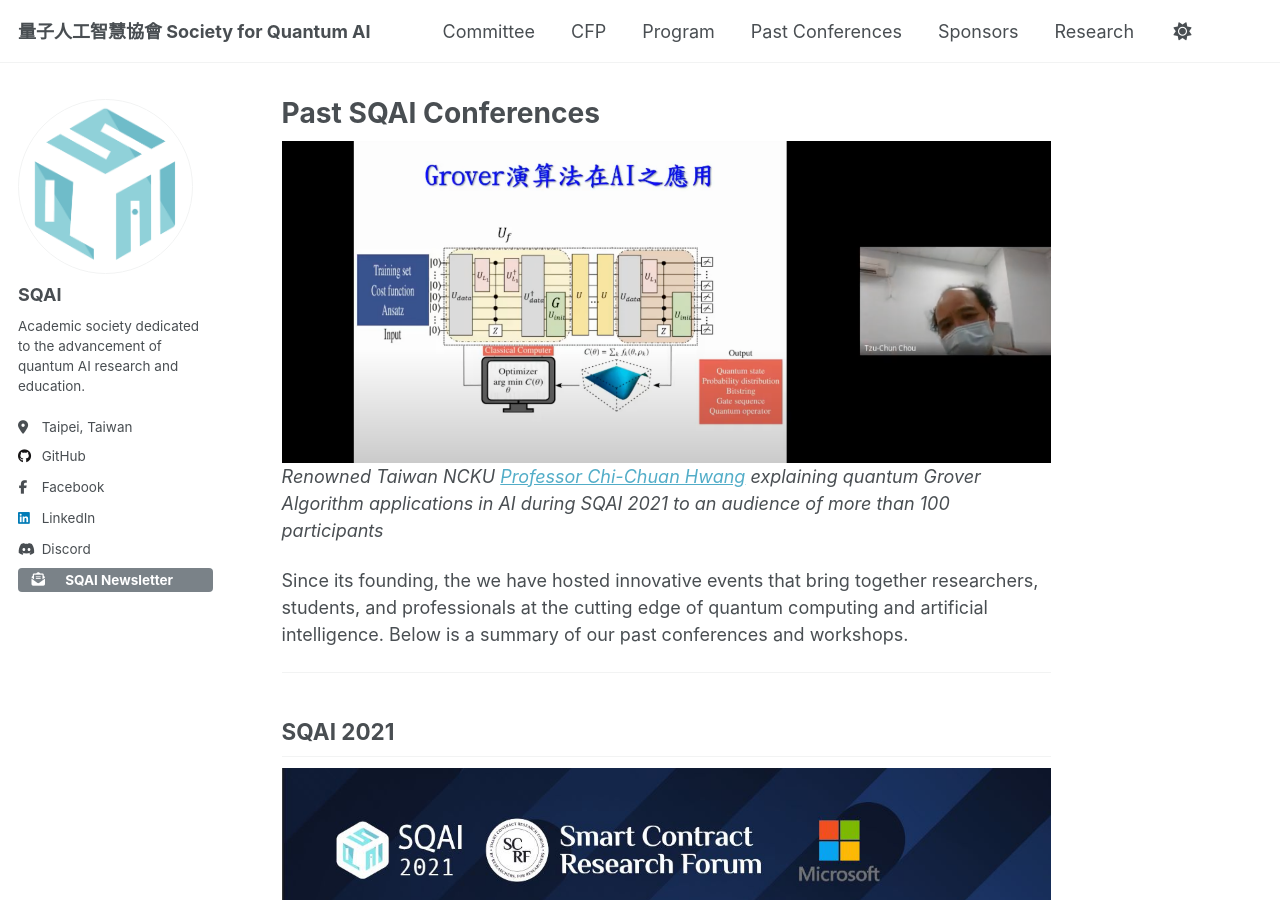
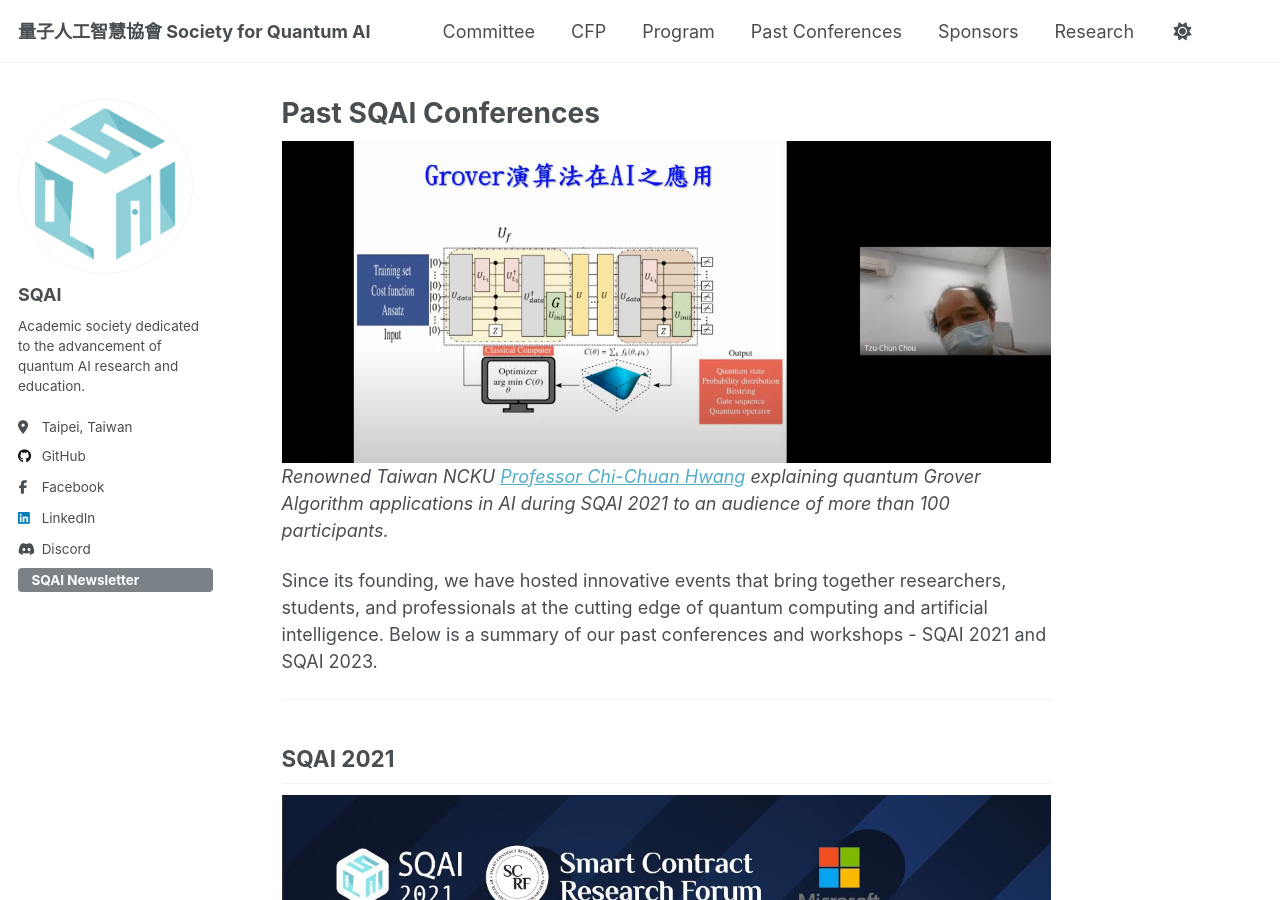
Before and after one commit to danielqnow/QuantumIntelligenceSociety.github.io, a Jekyll site: the page built from _pages/past.md, in a window 1280 px wide and 900 px high. Built offline with Jekyll 4.4.1, drawn with Linux system fonts in a browser that asks for light colours; comment, search, counter and statistics services are not loaded.

Commit message:
Update newsletter button, update wording on past conferences pages

```diff
--- a/_includes/author-profile.html
+++ b/_includes/author-profile.html
@@ -167,8 +167,7 @@
         <li><a href="{{ author.discord }}" target="_blank" rel="noopener noreferrer"><i class="fab fa-fw fa-discord icon-pad-right" aria-hidden="true"></i>Discord</a></li>
       {% endif %}
       <li>
-        <a href="#mc_embed_shell" class="btn btn--primary" style="margin-top: 0.5em; display: flex; align-items: center; gap: 0.5em;">
-          <i class="fas fa-envelope-open-text icon-pad-right" aria-hidden="true"></i>
+        <a href="#mc_embed_shell" class="btn btn--primary" style="margin-top: 0.5em; display: flex; align-items: center; gap: 1.5em;">
           SQAI Newsletter
         </a>
       </li>
--- a/_pages/past.md
+++ b/_pages/past.md
@@ -5,9 +5,9 @@ author_profile: true
 ---
 
 ![Grover AI](/images/groverAI.png)
-*Renowned Taiwan NCKU [Professor Chi-Chuan Hwang](https://researchoutput.ncku.edu.tw/en/persons/chi-chuan-hwang) explaining quantum Grover Algorithm applications in AI during SQAI 2021 to an audience of more than 100 participants*
+*Renowned Taiwan NCKU [Professor Chi-Chuan Hwang](https://researchoutput.ncku.edu.tw/en/persons/chi-chuan-hwang) explaining quantum Grover Algorithm applications in AI during SQAI 2021 to an audience of more than 100 participants.*
 
-Since its founding, the we have hosted innovative events that bring together researchers, students, and professionals at the cutting edge of quantum computing and artificial intelligence. Below is a summary of our past conferences and workshops.
+Since its founding, we have hosted innovative events that bring together researchers, students, and professionals at the cutting edge of quantum computing and artificial intelligence. Below is a summary of our past conferences and workshops - SQAI 2021 and SQAI 2023.
 
 ---
 ## **SQAI 2021**
```
